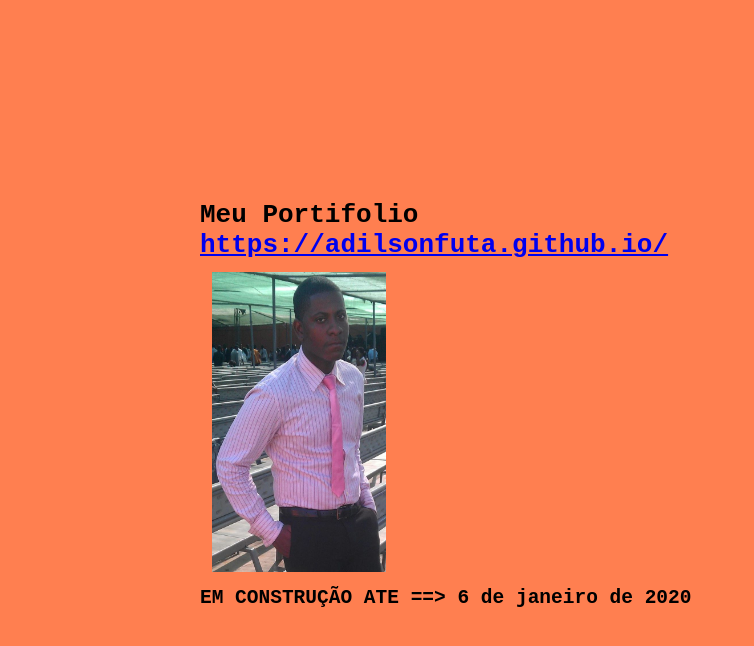
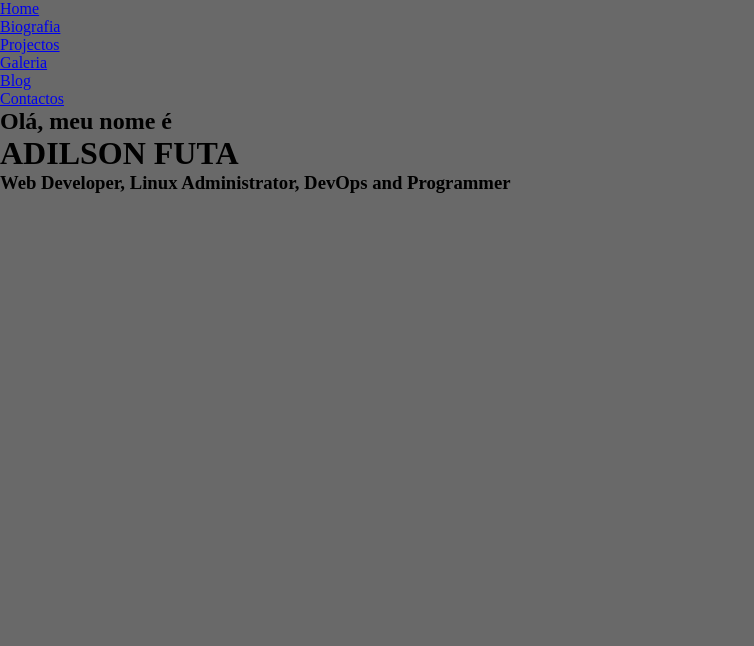
Before and after one commit to adilsonfuta/adilsonfuta.github.io, a plain HTML site: page index.html in a window 1280 px wide. Shown: the whole page, without its empty margins (0-754 px from the left). Drawn offline with nearby package versions, Linux system fonts and the light colour scheme.

Commit message:
ja refazendo o portifolio dia 4 de jan 20

```diff
--- a/css/beleza.css
+++ b/css/beleza.css
@@ -1,28 +1,3 @@
 
-
-*{
-margin: 0;
-padding: 0;
-
-}
-
-body{
-
-    background-color: coral;
-}
-
-
-div{
-    align-content: center;
-    font-family: monospace;
-    padding: 200px;
-    margin-right: 300px;
-
-}
-
-div img{
-    width: 30%;
-    height:  300px;
-    margin: 2%;
-
-}
+@import url("/css/diferentes_fontes.css");
+@import url("/css/home.css");
--- /dev/null
+++ b/css/diferentes_fontes.css
@@ -0,0 +1,14 @@
+@font-face{
+    font-family: "anton";
+    src: url("../font/Anton-Regular.ttf");
+}
+
+@font-face{
+    font-family: "indie";
+    src: url("../font/IndieFlower-Regular.ttf");
+}
+
+@font-face{
+    font-family: "mansalva";
+    src: url("../font/Mansalva-Regular.ttf");
+}
--- /dev/null
+++ b/css/home.css
@@ -0,0 +1,12 @@
+
+
+*{
+    margin: 0;
+    padding: 0;
+
+    }
+
+body{
+
+    background-color:dimgray;
+}
--- a/index.html
+++ b/index.html
@@ -1,11 +1,12 @@
 <!DOCTYPE html>
-<html lang="en">
+<html lang="pt">
 <head>
     <meta charset="UTF-8">
     <meta name="viewport" content="width=device-width, initial-scale=1.0">
     <meta http-equiv="X-UA-Compatible" content="ie=edge">
-    <title>Document</title>
 
+    <title>Meu Portifolio</title>
+    <link rel="shortcut icon" href="/img/EU.jpg" type="image/x-icon">
         <link rel="stylesheet" href="/css/beleza.css">
 
         <script src="http://code.jquery.com/jquery-1.9.1.min.js"></script>
@@ -13,16 +14,48 @@
 </head>
 <body>
 
-    <div>
+    <div class="home">
 
-        <h1>Meu Portifolio  <a href="https://adilsonfuta.github.io/"> https://adilsonfuta.github.io/ </a></h1>
+        <div class="home-interna"></div>
 
-        <img src="/img/EU.jpg" alt="minha foto ">
+                <nav>
+            <ul><li><a href="#">Home</a></li></ul>
+            <ul> <li><a href="#biograf">Biografia</a></li></ul>
+            <ul>  <li><a href="#">Projectos</a></li></ul>
+            <ul><li><a href="#">Galeria</a></li></ul>
+            <ul><li><a href="https://adilsonfuta.github.io">Blog</a></li></ul>
+            <ul><li><a href="#">Contactos</a></li></ul>
+        </nav>
 
-        <h2>EM CONSTRUÇÃO  ATE ==> 6 de janeiro de 2020 </h2>
+          <div class="acercademim">
+              <h2>Olá, meu nome é </h2>
+              <h1> ADILSON FUTA</h1>
+              <h3>Web Developer, Linux Administrator, DevOps and Programmer</h3>
+          </div>
+
+        </div>
 
 
+
+
+
+
+
+
+
+
+
+    <div id="biograf">
     </div>
 
+    <div id="project"></div>
+
+    <div id="galeria"></div>
+
+    <div id="contactos"></div>
+
+
 </body>
+
+<!--  Meu Portifolio https://adilsonfuta.github.io  -->
 </html>
```
Also changed, not shown: js/estilos.js (+45 -5 lines), font/Anton-Regular.ttf (added), font/IndieFlower-Regular.ttf (added), font/Mansalva-Regular.ttf (added).
